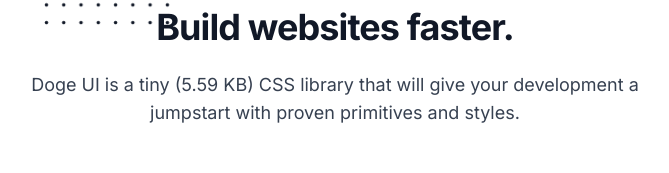
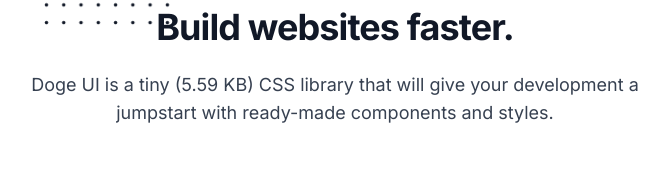
Before and after one commit to OmkarK45/component-lib, a React (Create React App) app: page / in a window 1280 px wide. Shown: the part 145-318 px from the top of the page, without its empty margins (305-974 px from the left). Built offline with nearby package versions, Linux system fonts and the light colour scheme.

Commit message:
Changed home text

```diff
--- a/src/pages/Home/Home.jsx
+++ b/src/pages/Home/Home.jsx
@@ -1,6 +1,6 @@
 import { Helmet } from "react-helmet-async"
 import { HiOutlineDownload, HiArrowRight } from "react-icons/hi"
-import { Footer } from "../../components/ui"
+import { Footer } from "@components"
 export default function Home() {
   return (
     <>
@@ -58,12 +58,11 @@
               </h2>
               <p className="text-base text-gray-700 md:text-lg">
                 Doge UI is a tiny (5.59 KB) CSS library that will give your
-                development a jumpstart with proven primitives and styles.
+                development a jumpstart with ready-made components and styles.
               </p>
             </div>
             <div className="flex items-center justify-center space-x-5">
               <a
-                // replace this with type='download'
                 download="dogeui.min.css"
                 href="/dist/css/dogeui.min.css"
                 className="inline-flex items-center justify-center h-12 px-6 font-medium tracking-tight text-white transition duration-200 rounded-lg shadow-md bg-yellow-600 hover:bg-yellow-800 focus:shadow-outline focus:outline-none"
```
